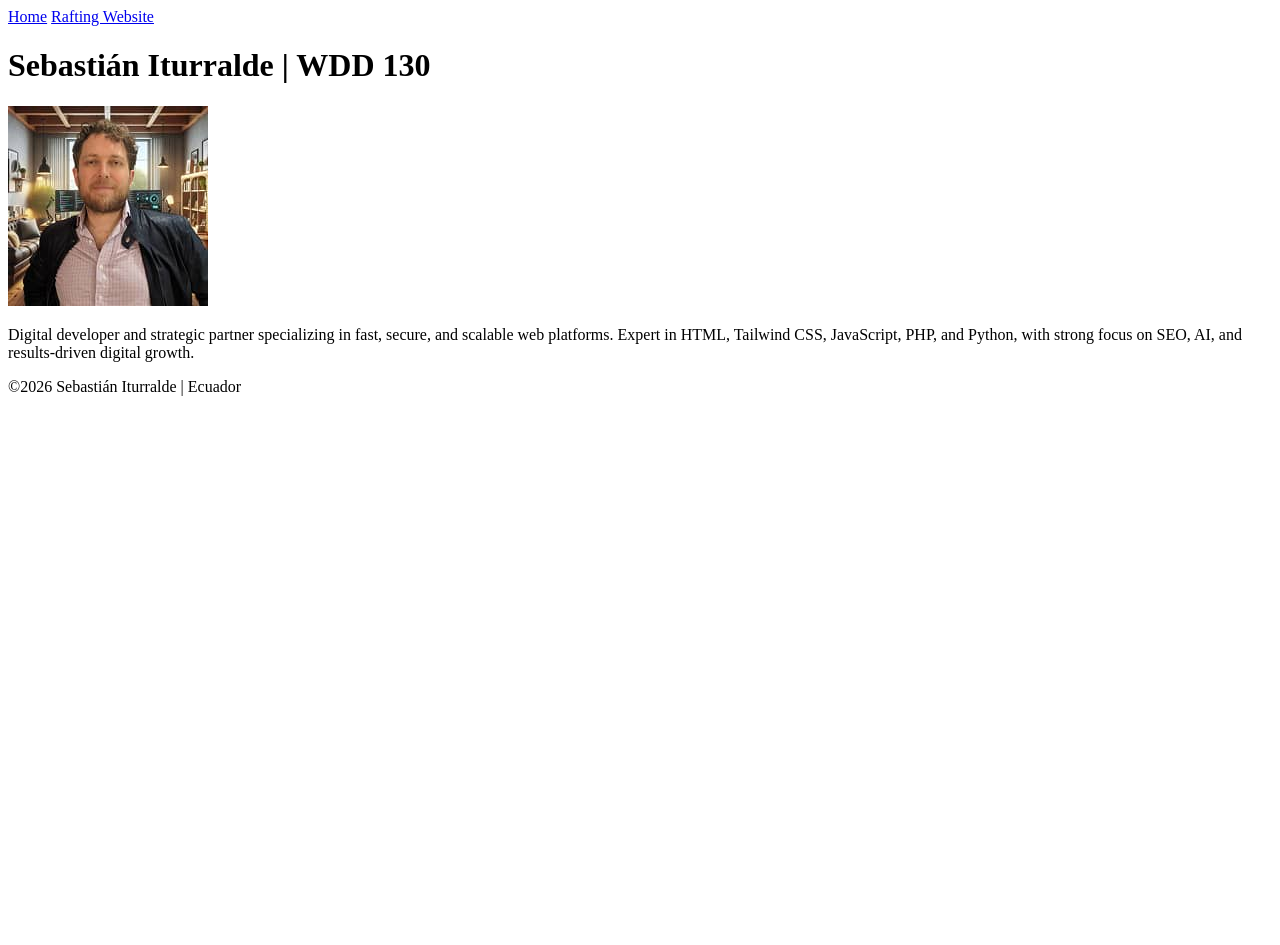
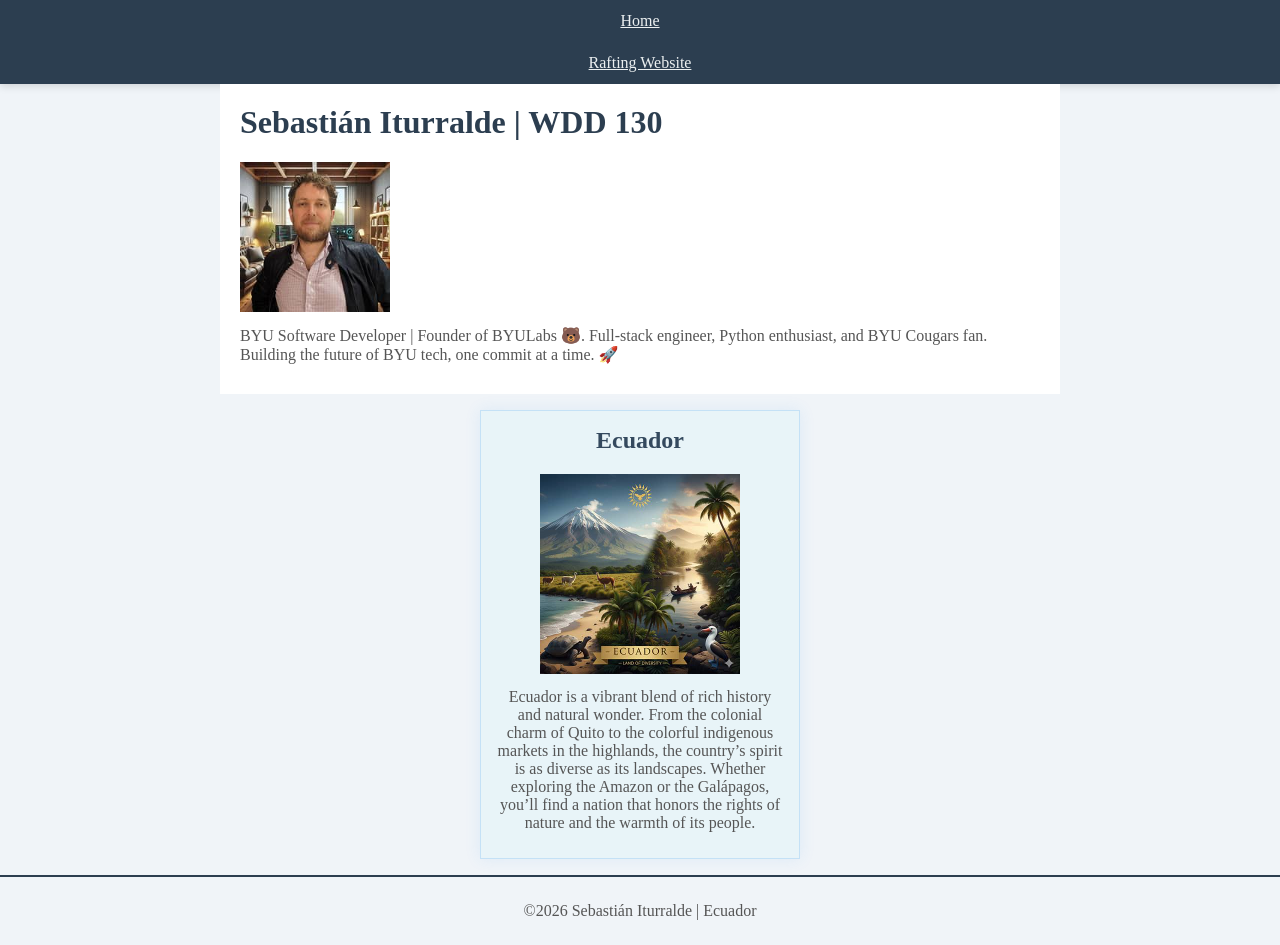
Before and after one commit to itusebastian/wdd130, a plain HTML site: page index.html in a window 1280 px wide. Before the commit the page ends 800 px from the top, so only its background shows below. Drawn offline with Linux system fonts and the light colour scheme.

Commit message:
Assignment week two home page enhancement

```diff
--- a/index.html
+++ b/index.html
@@ -5,6 +5,10 @@
   <meta charset="UTF-8">
   <meta name="viewport" content="width=device-width, initial-scale=1.0">
   <title>Sebastián Iturralde | WDD 130</title>
+  <meta name="description"
+    content="Sebastián Iturralde's WDD 130 portfolio. BYU software developer, Python enthusiast, and Ecuador explorer.">
+  <meta name="author" content="Sebastián Iturralde">
+  <link rel="stylesheet" href="styles/styles.css">
 </head>
 
 <body>
@@ -17,11 +21,20 @@
   <main>
     <h1>Sebastián Iturralde | WDD 130</h1>
     <img src="images/profile.jpg" alt="Sebastián Iturralde" width="200">
-    <p>Digital developer and strategic partner specializing in fast, secure, and scalable web
-      platforms.
-      Expert in HTML, Tailwind CSS, JavaScript, PHP, and Python, with strong focus on SEO, AI, and
-      results-driven digital growth.</p>
+    <p>BYU Software Developer | Founder of BYULabs 🐻. Full-stack engineer, Python enthusiast, and
+      BYU
+      Cougars fan. Building the future of BYU tech, one commit at a time. 🚀</p>
   </main>
+  <aside>
+    <h2>Ecuador</h2>
+    <img src="images/ecuador.jpg" alt="The mountains, jungle, coast of Ecuador">
+    <p>Ecuador is a vibrant blend of rich history and natural wonder. From the colonial charm of
+      Quito to
+      the colorful indigenous markets in the highlands, the country’s spirit is as diverse as its
+      landscapes. Whether exploring the Amazon or the Galápagos, you’ll find a nation that honors
+      the
+      rights of nature and the warmth of its people.</p>
+  </aside>
   <footer>
     <p>&copy;2026 Sebastián Iturralde | Ecuador</p>
   </footer>
--- a/styles/styles.css
+++ b/styles/styles.css
@@ -0,0 +1,75 @@
+* {
+    box-sizing: border-box;
+}
+
+body {
+    margin: 0;
+    padding: 0;
+    background-color: #f0f4f8;
+}
+
+main {
+    max-width: 840px;
+    margin: 0 auto;
+    padding: 20px;
+    background-color: white;
+}
+
+nav {
+    background-color: #2c3e50;
+    padding: 0;
+    margin: 0;
+    box-shadow: 0 2px 8px rgb(0 0 0 / 0.15);
+}
+
+nav a {
+    color: #ecf0f1;
+    padding: 12px 20px;
+    display: block;
+    text-align: center;
+}
+
+h1 {
+    color: #2c3e50;
+    margin-top: 0;
+}
+
+h2 {
+    color: #34495e;
+    margin-top: 0;
+}
+
+main img {
+    width: 150px;
+    height: auto;
+}
+
+p {
+    padding: 0;
+    margin: 10px 0;
+    color: #555;
+}
+
+aside {
+    width: 20rem;
+    margin: 1rem auto;
+    border: 1px solid rgb(52 149 235 / 0.2);
+    padding: 1rem;
+    background-color: #e8f4f8;
+    color: #2c3e50;
+    text-align: center;
+    box-shadow: 0 0 15px rgb(52 149 235 / 0.1);
+}
+
+aside img {
+    width: 200px;
+    height: auto;
+}
+
+footer {
+    margin-top: 15px;
+    padding: 15px;
+    border-top: 2px solid #2c3e50;
+    text-align: center;
+    color: #555;
+}
```
Also changed, not shown: images/ecuador.jpg (added).
